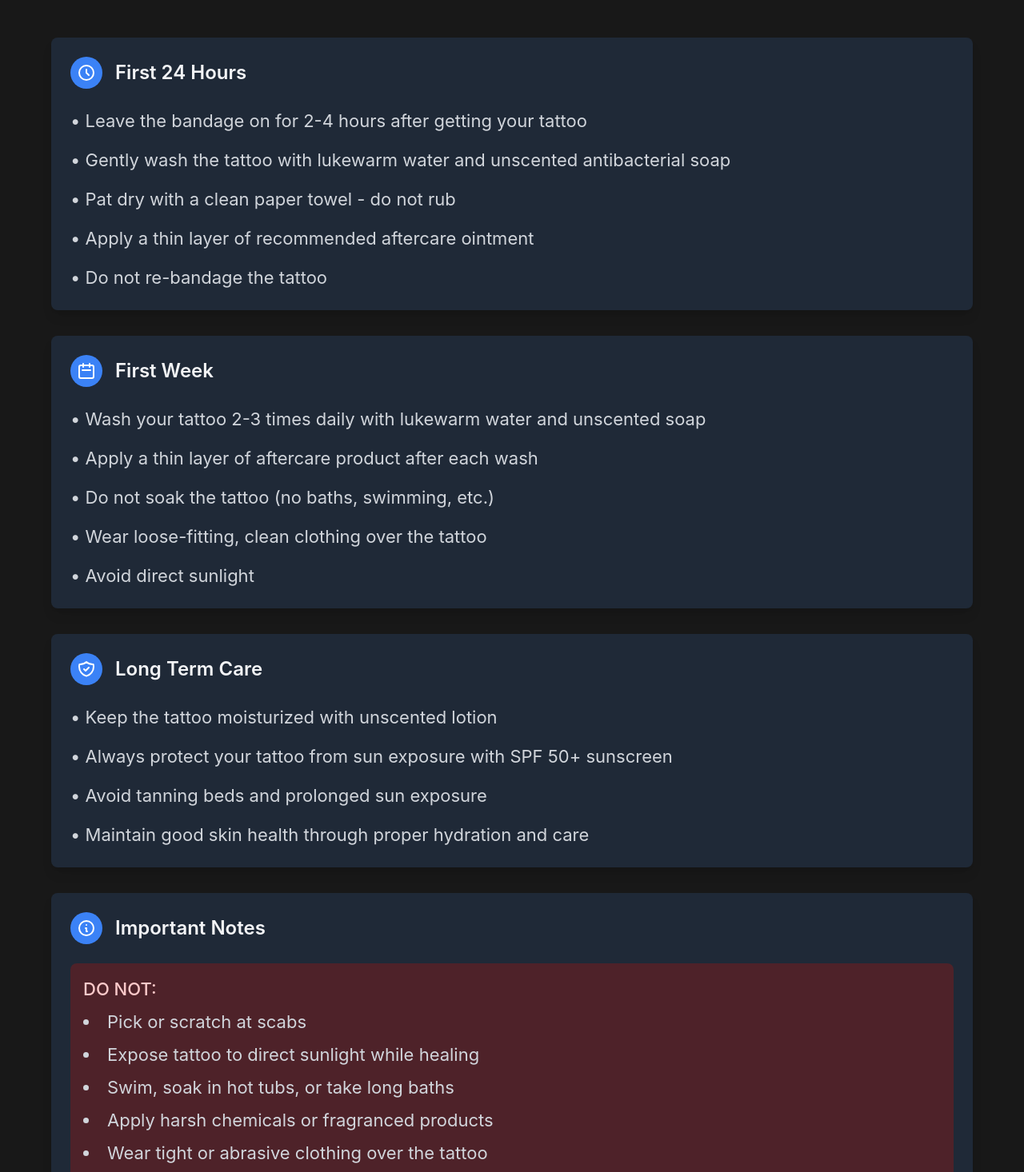
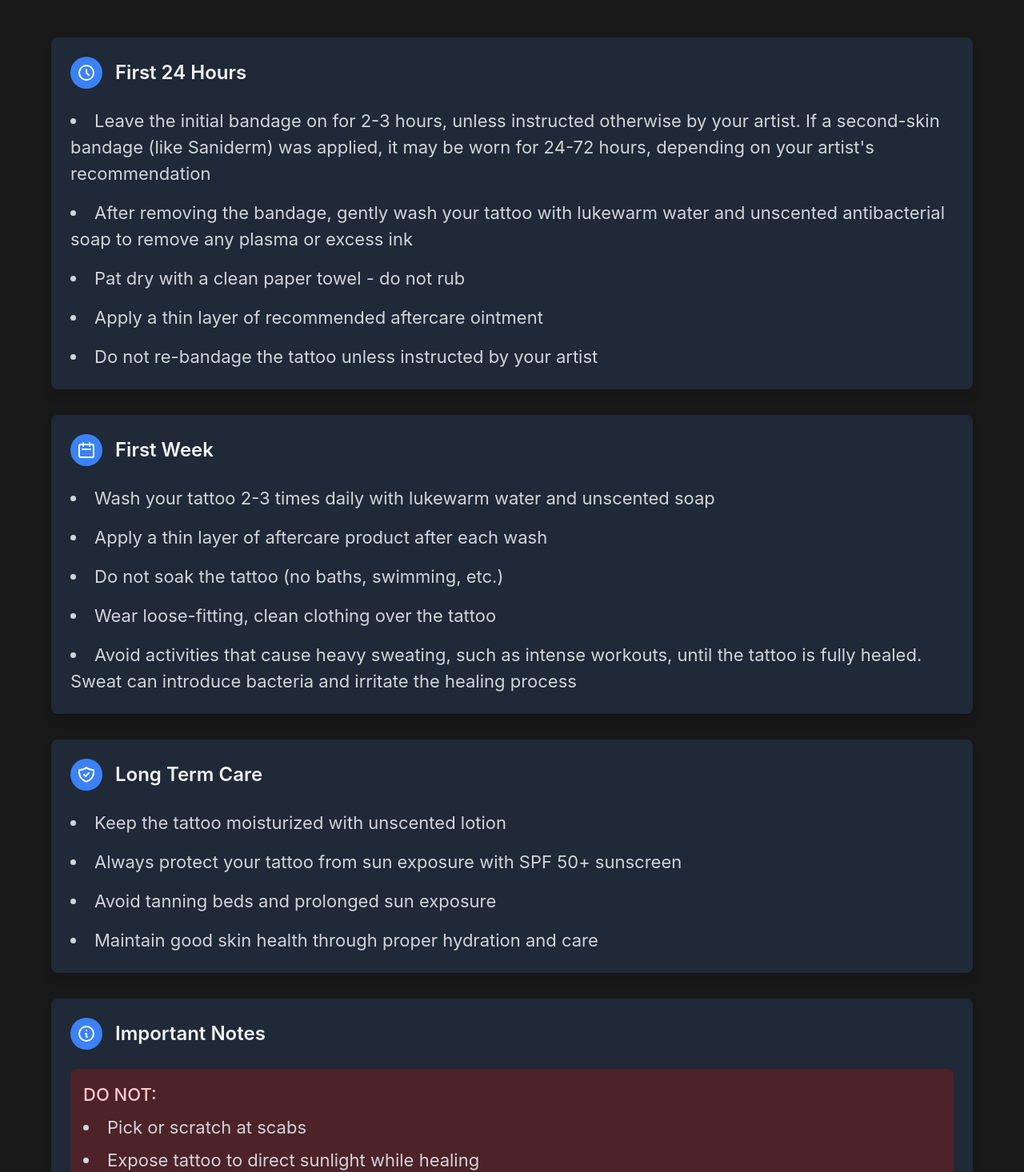
Before and after one commit to Alex-Bailon/ink-c-tatts, a Nuxt app: page /aftercare in a window 1280 px wide. Shown: the part 300-1766 px from the top of the page at 80% size. Built offline with nearby package versions, Linux system fonts and the light colour scheme; a web font is replaced by a local one.

Commit message:
Aftercare updates

```diff
--- a/pages/aftercare.vue
+++ b/pages/aftercare.vue
@@ -31,13 +31,13 @@ const careInstructions = ref<string[]>([
           </div>
           <h2 class="text-2xl font-semibold text-gray-100">First 24 Hours</h2>
         </div>
-        <div class="space-y-4 text-gray-300">
-          <p>• Leave the bandage on for 2-4 hours after getting your tattoo</p>
-          <p>• Gently wash the tattoo with lukewarm water and unscented antibacterial soap</p>
-          <p>• Pat dry with a clean paper towel - do not rub</p>
-          <p>• Apply a thin layer of recommended aftercare ointment</p>
-          <p>• Do not re-bandage the tattoo</p>
-        </div>
+        <ul class="list-disc list-inside space-y-4 text-gray-300">
+          <li>Leave the initial bandage on for 2-3 hours, unless instructed otherwise by your artist. If a second-skin bandage (like Saniderm) was applied, it may be worn for 24-72 hours, depending on your artist's recommendation</li>
+          <li>After removing the bandage, gently wash your tattoo with lukewarm water and unscented antibacterial soap to remove any plasma or excess ink</li>
+          <li>Pat dry with a clean paper towel - do not rub</li>
+          <li>Apply a thin layer of recommended aftercare ointment</li>
+          <li>Do not re-bandage the tattoo unless instructed by your artist</li>
+        </ul>
       </div>
 
       <!-- First Week -->
@@ -50,13 +50,13 @@ const careInstructions = ref<string[]>([
           </div>
           <h2 class="text-2xl font-semibold text-gray-100">First Week</h2>
         </div>
-        <div class="space-y-4 text-gray-300">
-          <p>• Wash your tattoo 2-3 times daily with lukewarm water and unscented soap</p>
-          <p>• Apply a thin layer of aftercare product after each wash</p>
-          <p>• Do not soak the tattoo (no baths, swimming, etc.)</p>
-          <p>• Wear loose-fitting, clean clothing over the tattoo</p>
-          <p>• Avoid direct sunlight</p>
-        </div>
+        <ul class="list-disc list-inside space-y-4 text-gray-300">
+          <li>Wash your tattoo 2-3 times daily with lukewarm water and unscented soap</li>
+          <li>Apply a thin layer of aftercare product after each wash</li>
+          <li>Do not soak the tattoo (no baths, swimming, etc.)</li>
+          <li>Wear loose-fitting, clean clothing over the tattoo</li>
+          <li>Avoid activities that cause heavy sweating, such as intense workouts, until the tattoo is fully healed. Sweat can introduce bacteria and irritate the healing process</li>
+        </ul>
       </div>
 
       <!-- Long Term Care -->
@@ -69,12 +69,12 @@ const careInstructions = ref<string[]>([
           </div>
           <h2 class="text-2xl font-semibold text-gray-100">Long Term Care</h2>
         </div>
-        <div class="space-y-4 text-gray-300">
-          <p>• Keep the tattoo moisturized with unscented lotion</p>
-          <p>• Always protect your tattoo from sun exposure with SPF 50+ sunscreen</p>
-          <p>• Avoid tanning beds and prolonged sun exposure</p>
-          <p>• Maintain good skin health through proper hydration and care</p>
-        </div>
+        <ul class="list-disc list-inside space-y-4 text-gray-300">
+          <li>Keep the tattoo moisturized with unscented lotion</li>
+          <li>Always protect your tattoo from sun exposure with SPF 50+ sunscreen</li>
+          <li>Avoid tanning beds and prolonged sun exposure</li>
+          <li>Maintain good skin health through proper hydration and care</li>
+        </ul>
       </div>
 
       <!-- Important Notes -->
@@ -93,7 +93,7 @@ const careInstructions = ref<string[]>([
             <ul class="list-disc list-inside space-y-2 text-gray-300">
               <li>Pick or scratch at scabs</li>
               <li>Expose tattoo to direct sunlight while healing</li>
-              <li>Swim, soak in hot tubs, or take long baths</li>
+              <li>Do not soak the tattoo- avoid swimming, hot tubs, and baths. Stick to quick showers, keeping the tattoo out of direct water pressure</li>
               <li>Apply harsh chemicals or fragranced products</li>
               <li>Wear tight or abrasive clothing over the tattoo</li>
             </ul>
--- a/pages/booking.vue
+++ b/pages/booking.vue
@@ -1,5 +1,5 @@
 <script setup lang="ts">
-import { ref } from 'vue'
+import { ref, nextTick } from 'vue'
 import { useFirebase } from '@/composables/useFirebase'
 
 const bookingForm = ref({
@@ -14,12 +14,85 @@ const bookingForm = ref({
   additionalInfo: ''
 })
 
+const formatPhoneNumber = (value: string) => {
+  // Remove all non-digits
+  const cleaned = value.replace(/\D/g, '')
+
+  // Format the number
+  if (cleaned.length === 0) return ''
+  if (cleaned.length <= 3) return `(${cleaned}`
+  if (cleaned.length <= 6) return `(${cleaned.slice(0, 3)}) ${cleaned.slice(3)}`
+  return `(${cleaned.slice(0, 3)}) ${cleaned.slice(3, 6)}-${cleaned.slice(6, 10)}`
+}
+
+const handlePhoneInput = (e: Event) => {
+  const input = e.target as HTMLInputElement
+  const cursorPosition = input.selectionStart || 0
+
+  // Only allow numbers
+  const numbersOnly = input.value.replace(/\D/g, '')
+  if (numbersOnly.length > 10) return // Limit to 10 digits
+
+  const formatted = formatPhoneNumber(numbersOnly)
+  bookingForm.value.phone = formatted
+
+  // Restore cursor position
+  nextTick(() => {
+    let newPosition = cursorPosition
+
+    // Adjust cursor based on where formatting characters were added
+    if (numbersOnly.length <= 3) {
+      // Inside or right after area code
+      newPosition = cursorPosition + (cursorPosition === 1 ? 1 : 0)
+    } else if (numbersOnly.length === 4) {
+      // Just added first number after area code
+      newPosition = 7
+    } else if (numbersOnly.length <= 6) {
+      // In the middle group of numbers
+      newPosition = cursorPosition + (cursorPosition >= 4 ? 2 : 0)
+    } else if (numbersOnly.length === 7) {
+      // Just added first number after hyphen
+      newPosition = 11
+    } else {
+      // In the last group of numbers
+      newPosition = cursorPosition + (cursorPosition >= 9 ? 3 : 0)
+    }
+
+    input.setSelectionRange(newPosition, newPosition)
+  })
+}
+
+const handlePhoneKeyDown = (e: KeyboardEvent) => {
+  // Allow: backspace, delete, tab, escape, enter
+  if ([46, 8, 9, 27, 13].includes(e.keyCode) ||
+    // Allow: Ctrl+A, Command+A
+    (e.keyCode === 65 && (e.ctrlKey === true || e.metaKey === true)) ||
+    // Allow: home, end, left, right, down, up
+    (e.keyCode >= 35 && e.keyCode <= 40)) {
+    return
+  }
+  // Block any key that isn't a number
+  if ((e.shiftKey || (e.keyCode < 48 || e.keyCode > 57)) && (e.keyCode < 96 || e.keyCode > 105)) {
+    e.preventDefault()
+  }
+}
+
+const isValidPhone = (phone: string) => {
+  return phone.replace(/\D/g, '').length === 10
+}
+
 const isSubmitting = ref(false)
 const showSuccess = ref(false)
 const showError = ref(false)
 const { submitForm } = useFirebase()
 
 const handleSubmit = async () => {
+  // Check for complete phone number
+  if (!isValidPhone(bookingForm.value.phone)) {
+    showError.value = true
+    return
+  }
+
   isSubmitting.value = true
   showError.value = false
 
@@ -153,10 +226,19 @@ const handleSubmit = async () => {
             <input
               type="tel"
               id="phone"
-              v-model="bookingForm.phone"
+              :value="bookingForm.phone"
+              @input="handlePhoneInput"
+              @keydown="handlePhoneKeyDown"
+              maxlength="14"
+              placeholder="(555) 555-5555"
               required
+              pattern="\(\d{3}\)\s\d{3}-\d{4}"
+              title="Please enter a complete phone number: (XXX) XXX-XXXX"
               class="mt-1 block w-full rounded-md bg-gray-700 border-gray-600 text-gray-100 shadow-sm focus:border-blue-500 focus:ring-blue-500 px-3 leading-none"
             >
+            <p v-if="bookingForm.phone && !isValidPhone(bookingForm.phone)" class="mt-1 text-sm text-red-500">
+              Please enter a complete 10-digit phone number
+            </p>
           </div>
 
           <div>
```
